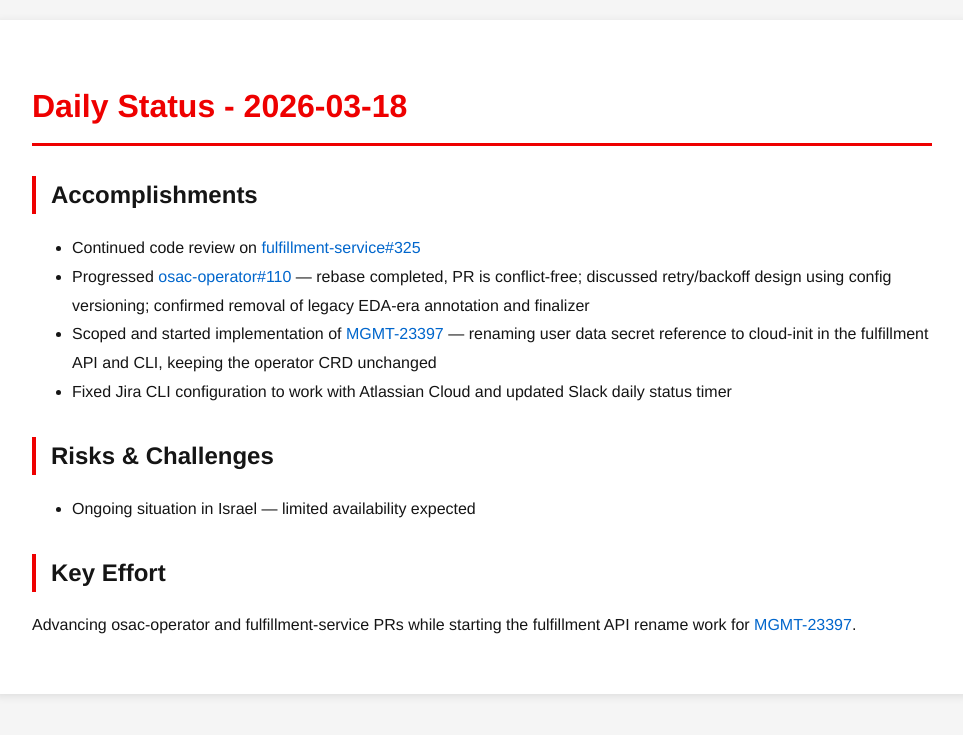
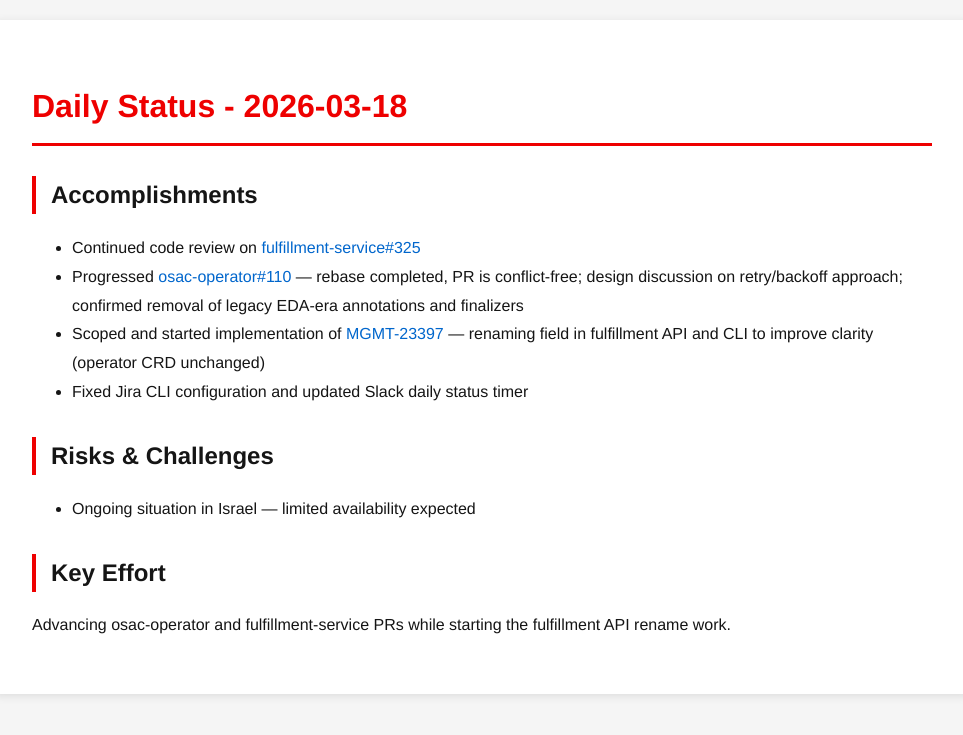
Before and after one commit to tzvatot/daily-status, a Jekyll site: the page built from 2026-03-18.md, in a window 1280 px wide. Shown: the top 735 px of the page, without its empty margins (158-1121 px from the left). Built offline with Jekyll 4.4.1, drawn with Linux system fonts in a browser that asks for light colours.

Commit message:
Daily status update - 2026-03-18

```diff
--- a/2026-03-18.md
+++ b/2026-03-18.md
@@ -8,12 +8,12 @@
 
 ## Accomplishments
 - Continued code review on [fulfillment-service#325](https://github.com/osac-project/fulfillment-service/pull/325)
-- Progressed [osac-operator#110](https://github.com/osac-project/osac-operator/pull/110) — rebase completed, PR is conflict-free; discussed retry/backoff design using config versioning; confirmed removal of legacy EDA-era annotation and finalizer
-- Scoped and started implementation of [MGMT-23397](https://issues.redhat.com/browse/MGMT-23397) — renaming user data secret reference to cloud-init in the fulfillment API and CLI, keeping the operator CRD unchanged
-- Fixed Jira CLI configuration to work with Atlassian Cloud and updated Slack daily status timer
+- Progressed [osac-operator#110](https://github.com/osac-project/osac-operator/pull/110) — rebase completed, PR is conflict-free; design discussion on retry/backoff approach; confirmed removal of legacy EDA-era annotations and finalizers
+- Scoped and started implementation of [MGMT-23397](https://issues.redhat.com/browse/MGMT-23397) — renaming field in fulfillment API and CLI to improve clarity (operator CRD unchanged)
+- Fixed Jira CLI configuration and updated Slack daily status timer
 
 ## Risks & Challenges
 - Ongoing situation in Israel — limited availability expected
 
 ## Key Effort
-Advancing osac-operator and fulfillment-service PRs while starting the fulfillment API rename work for [MGMT-23397](https://issues.redhat.com/browse/MGMT-23397).
+Advancing osac-operator and fulfillment-service PRs while starting the fulfillment API rename work.
```
